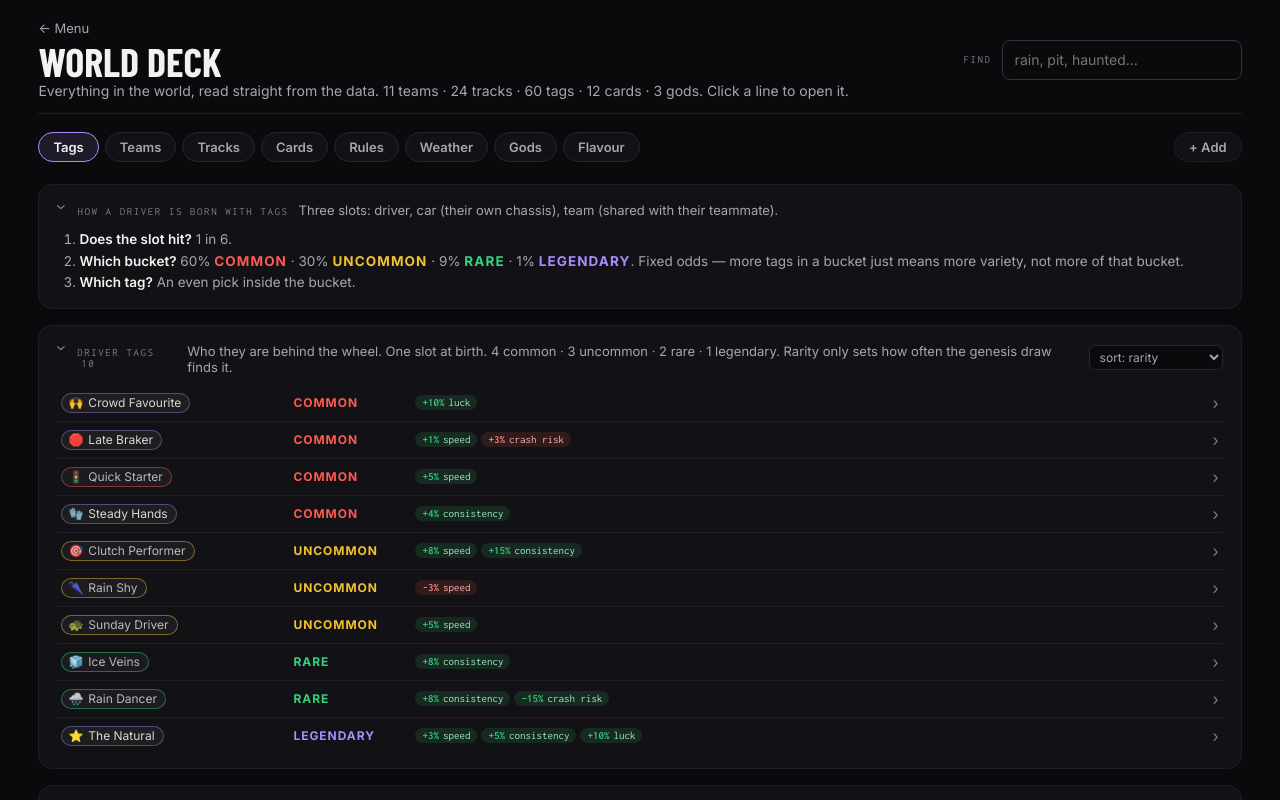
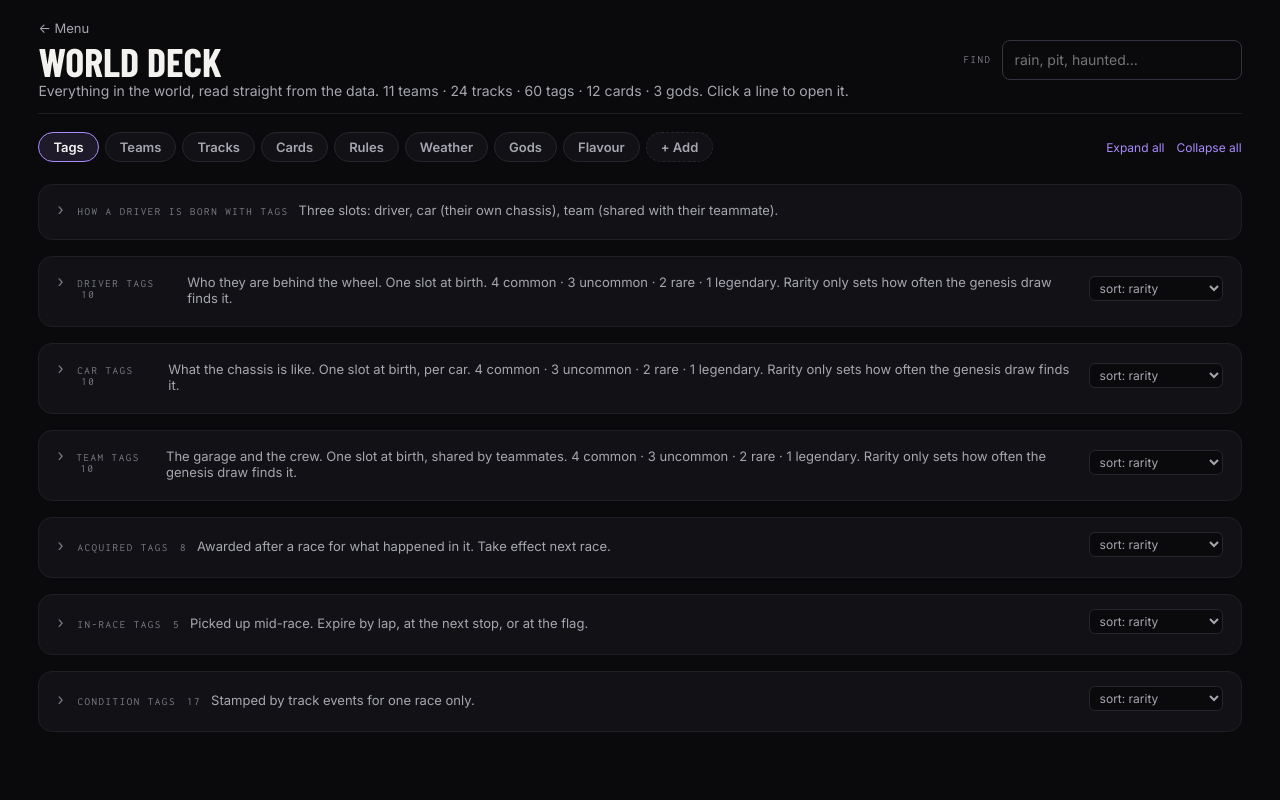
Before and after one commit to GrizzlyPax/Parabolica, a React (Vite) app: page / in a window 1280 px wide. Both pictures are taken after a click on the button 640 px from the left and 534 px from the top of the page. Shown: the top 800 px of the page. Built offline with nearby package versions, Linux system fonts and the light colour scheme.

Commit message:
World Deck: sections start collapsed; Expand all / Collapse all
Co-Authored-By: Claude Fable 5.1 <noreply@anthropic.com>
Claude-Session: https://claude.ai/code/session_01APt1d8dx5SoCsM2iwX6gXj

```diff
--- a/src/Glossary.css
+++ b/src/Glossary.css
@@ -49,7 +49,9 @@
 .gl-tab { background: var(--pw-surface); color: var(--pw-text-2); border: 1px solid var(--pw-border); border-radius: 999px; padding: 6px 14px; font: inherit; font-size: 13px; font-weight: 600; cursor: pointer; }
 .gl-tab:hover { border-color: var(--pw-border-strong); color: var(--pw-text-1); }
 .gl-tab.on { background: rgba(169, 139, 255, 0.12); border-color: var(--pw-purple); color: var(--pw-text-1); }
-.gl-tab-add { margin-left: auto; border-style: dashed; }
+.gl-tab-add { border-style: dashed; }
+.gl-fold { margin-left: auto; display: inline-flex; gap: 12px; align-items: center; }
+.gl-fold .rs-link { margin-left: 0; font-size: 12px; }
 
 /* Collapsible sections */
 .gl-section-head { display: flex; align-items: center; gap: 10px; }
@@ -75,6 +77,6 @@
 .gl-draft-actions .rs-link, .gl-section-extra .rs-link { margin-left: 0; }
 .gl-add .gl-line { grid-template-columns: minmax(180px, 220px) 140px 1fr auto; }
 @media (max-width: 799px) {
-  .gl-tab-add { margin-left: 0; }
+  .gl-fold { margin-left: 0; width: 100%; }
   .gl-add .gl-line { grid-template-columns: 1fr; }
 }
--- a/src/Glossary.tsx
+++ b/src/Glossary.tsx
@@ -219,15 +219,20 @@ export default function Glossary({ onBack }: GlossaryProps) {
   const [tab, setTab] = useState<TabId>('tags');
   const [q, setQ] = useState('');
   const [open, setOpen] = useState<Set<string>>(() => new Set());
-  const [collapsed, setCollapsed] = useState<Set<string>>(() => new Set());
+  // Sections start collapsed. `mode` is the baseline; `flipped` are the
+  // exceptions the user toggled, so Collapse all / Expand all are one click.
+  const [mode, setMode] = useState<'collapsed' | 'expanded'>('collapsed');
+  const [flipped, setFlipped] = useState<Set<string>>(() => new Set());
   const [tagSort, setTagSort] = useState<'rarity' | 'name' | 'effect'>('rarity');
   const toggle = (id: string) => setOpen(prev => { const n = new Set(prev); n.has(id) ? n.delete(id) : n.add(id); return n; });
-  const toggleSection = (id: string) => setCollapsed(prev => { const n = new Set(prev); n.has(id) ? n.delete(id) : n.add(id); return n; });
+  const toggleSection = (id: string) => setFlipped(prev => { const n = new Set(prev); n.has(id) ? n.delete(id) : n.add(id); return n; });
+  const isCollapsed = (id: string) => (mode === 'collapsed') !== flipped.has(id);
+  const setAll = (m: 'collapsed' | 'expanded') => { setMode(m); setFlipped(new Set()); };
   const needle = q.trim().toLowerCase();
   const match = (...parts: (string | undefined)[]) => !needle || parts.some(p => p?.toLowerCase().includes(needle));
   const tagById = (id: string) => ALL_TAGS.find(t => t.id === id);
   const isOpen = (id: string) => open.has(id);
-  const sec = (id: string) => ({ id, collapsed: collapsed.has(id), onToggle: toggleSection });
+  const sec = (id: string) => ({ id, collapsed: isCollapsed(id), onToggle: toggleSection });
 
   const sortTags = (rows: GlossaryTag[]) => [...rows].sort((a, b) =>
     tagSort === 'name' ? a.tag.name.localeCompare(b.tag.name)
@@ -291,6 +296,12 @@ export default function Glossary({ onBack }: GlossaryProps) {
 
       <nav className="gl-tabs" aria-label="World Deck sections">
         {TABS.map(t => <button key={t.id} type="button" className={`gl-tab ${tab === t.id ? 'on' : ''} ${t.id === 'add' ? 'gl-tab-add' : ''}`} onClick={() => setTab(t.id)}>{t.label}</button>)}
+        {tab !== 'add' && (
+          <span className="gl-fold">
+            <button type="button" className="rs-link" onClick={() => setAll('expanded')}>Expand all</button>
+            <button type="button" className="rs-link" onClick={() => setAll('collapsed')}>Collapse all</button>
+          </span>
+        )}
       </nav>
 
       {tab === 'tags' && (
```
